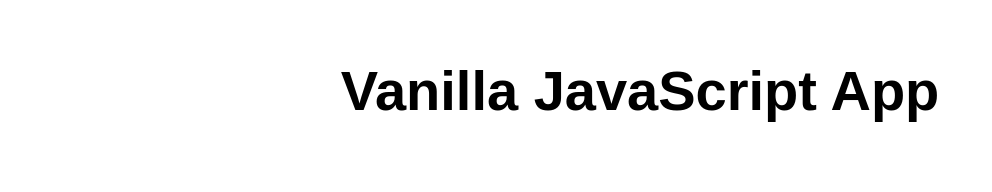
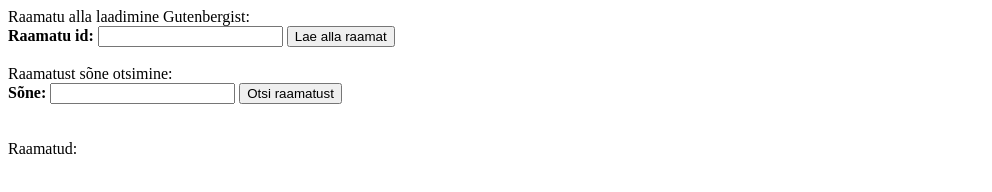
Before and after one commit to EK023/wsdspraks12, a website: page src/index.html in a window 1280 px wide. Shown: the whole page, without its empty margins (0-992 px from the left). Drawn offline with Linux system fonts and the light colour scheme.

Commit message:
Update index.html

```diff
--- a/src/index.html
+++ b/src/index.html
@@ -1,17 +1,53 @@
 <!DOCTYPE html>
-<html lang="en">
+<html lang="ee">
+<head>
+    <meta charset="UTF-8">
+    <title>Raamatute haldamise veebirakendus</title>
 
-<head>
-  <meta charset="UTF-8">
-  <meta name="viewport" content="width=device-width, initial-scale=1.0">
-  <link rel="stylesheet" href="styles.css">
-  <title>Vanilla JavaScript App</title>
+<script type="text/javascript" src="apiparingud.js"></script>
+
+<script>
+        window.onload=function(){
+                        const frontForm = document.getElementById("frontform");
+                        frontForm.addEventListener("submit", handleFormSubmit);
+
+                        const otsingForm = document.getElementById("otsinguform");
+                        otsingForm.addEventListener("submit", handleFormSubmit);
+
+                        listiraamatud();
+        }
+</script>
 </head>
 
 <body>
-  <main>
-    <h1>Vanilla JavaScript App</h1>
-  </main>
+
+Raamatu alla laadimine Gutenbergist:
+
+  <form action="http://localhost:5000/raamatud/" id="frontform">
+        <label for="raamatu_id">
+                <strong>Raamatu id:</strong>
+                <input type="text" name="raamatu_id" id="raamatu_id">
+        </label>
+        <input type="submit" value="Lae alla raamat">
+</form>
+<br />
+
+Raamatust sõne otsimine:
+<form action="http://localhost:5001/raamatu_otsing/" id="otsinguform">
+        <label for="raamatu_id">
+                <strong>Sõne:</strong>
+                <input type="text" name="sone" id="sone">
+        </label>
+        <input type="submit" value="Otsi raamatust">
+</form>
+
+<br />
+<div id="tulemus"></div>
+<br />
+
+Raamatud:
+
+<div id="raamatud_result"></div>
+
 </body>
-
 </html>
```
